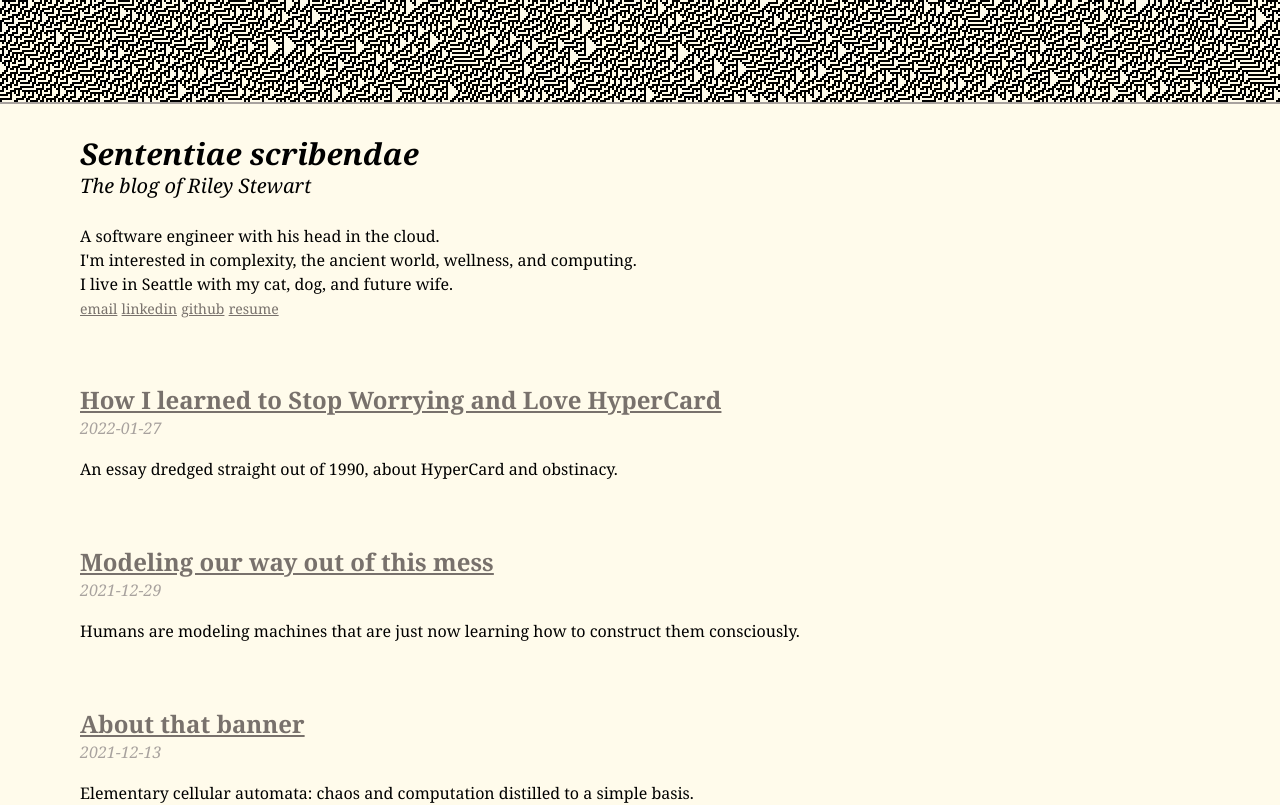
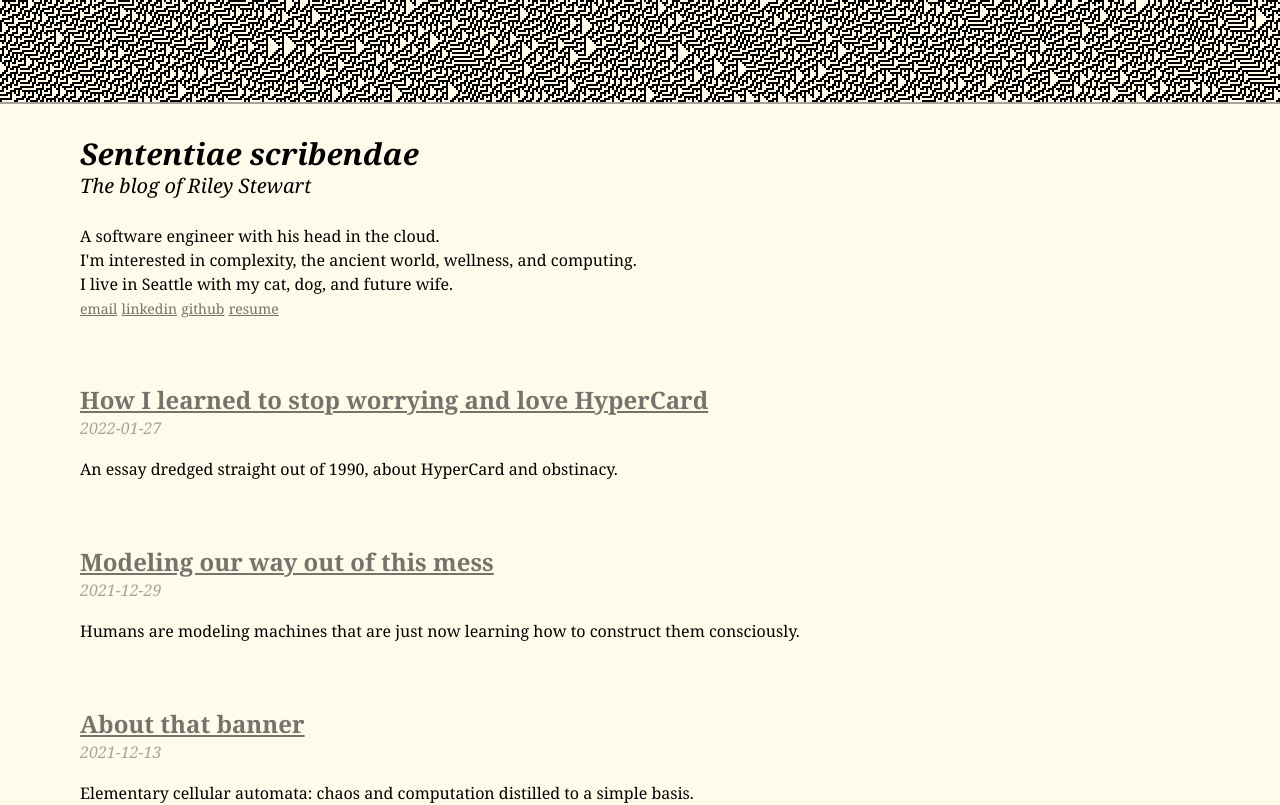
Before and after one commit to ristew/blog, a Next.js app: page / in a window 1280 px wide. Shown: the top 805 px of the page. Built offline with nearby package versions, Linux system fonts and the light colour scheme.

Commit message:
zoom dpi fixes, hypercard title caps

```diff
--- a/components/banner.js
+++ b/components/banner.js
@@ -99,7 +99,7 @@ export default function Banner() {
   useEffect(async () => {
     const canvas = document.getElementById('banner');
     const ctx = canvas.getContext('2d');
-    const dpi = window.devicePixelRatio;
+    const dpi = Math.round(window.devicePixelRatio);
     ctx.clearRect(0, 0, 9999, 9999);
     canvas.height = height * dpi;
     // https://medium.com/wdstack/fixing-html5-2d-canvas-blur-8ebe27db07da
@@ -117,7 +117,6 @@ export default function Banner() {
     const bsd = bs * dpi;
 
     let row = 0;
-    let offset = 0;
     const renderAutomataRow = () => {
       const col = automata.nextState();
       for (let v = 0; v < col.length; v++) {
@@ -125,7 +124,7 @@ export default function Banner() {
           if (color) {
             ctx.fillStyle = cellColor(row, v / col.length);
           }
-          ctx.fillRect(bs * dpi * row - offset, bs * dpi * v, bs * dpi, bs * dpi);
+          ctx.fillRect(bs * dpi * row, bs * dpi * v, bs * dpi, bs * dpi);
         }
       }
       row++;
--- a/posts/hypercard-gervich.md
+++ b/posts/hypercard-gervich.md
@@ -1,5 +1,5 @@
 ---
-title: 'How I learned to Stop Worrying and Love HyperCard'
+title: 'How I learned to stop worrying and love HyperCard'
 excerpt: "An essay dredged straight out of 1990, about HyperCard and obstinacy."
 date: '2022-01-27'
 author:
```
